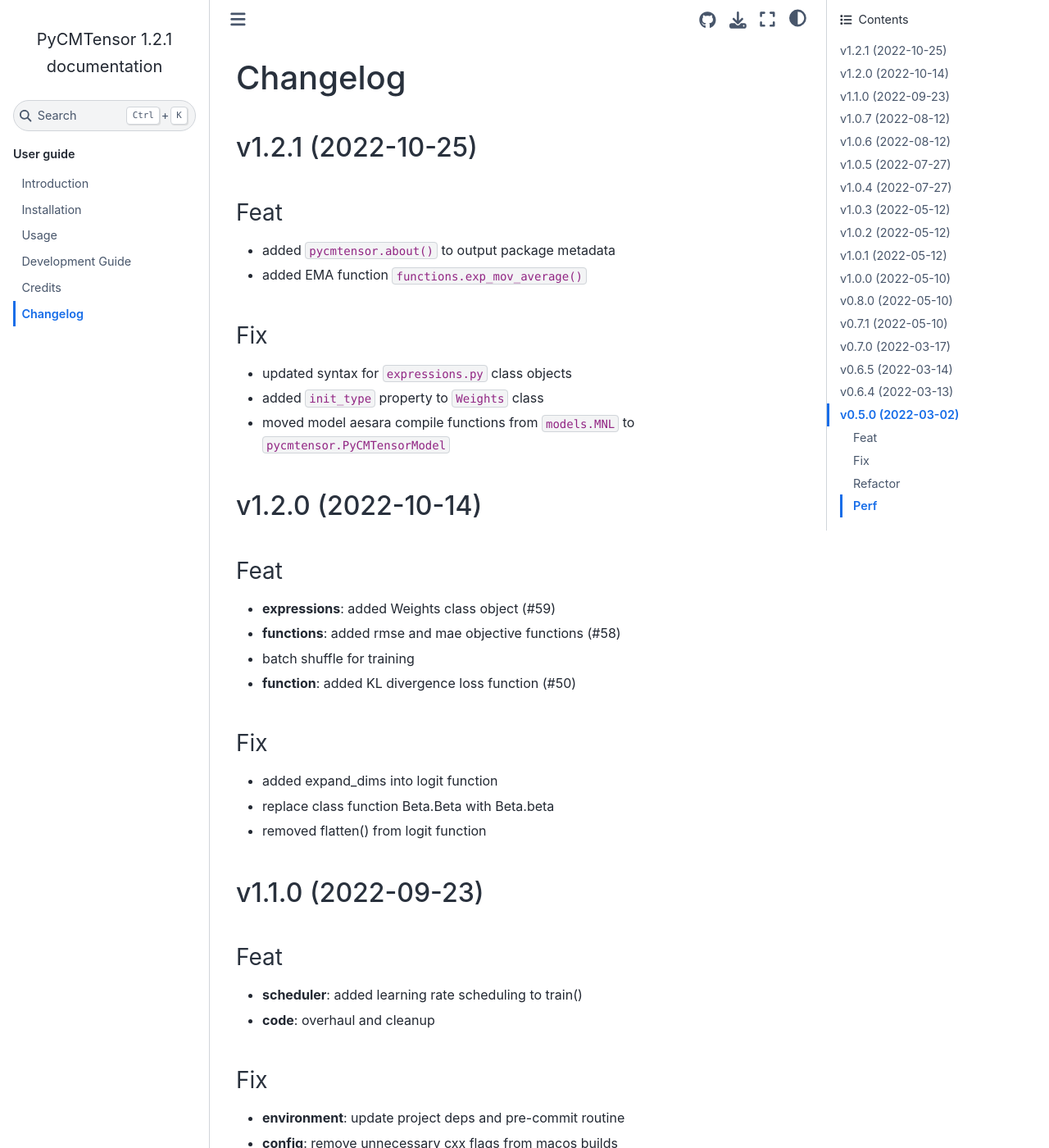
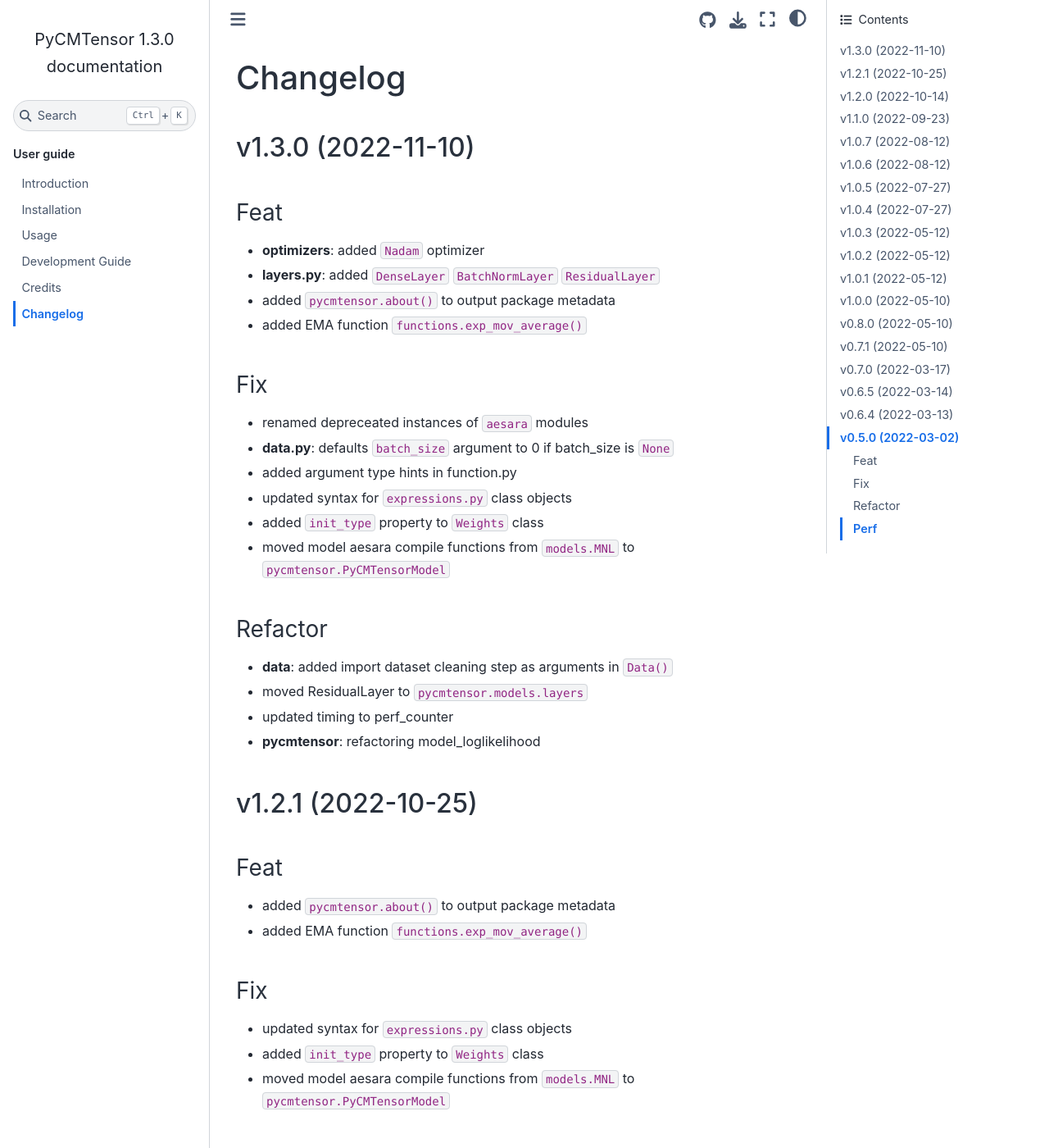
Before and after one commit to mwong009/pycmtensor, a Sphinx documentation site: the page built from docs/changelog.md, in a window 1280 px wide and 1400 px high. Shown: the whole window at 82% size. Built offline with Sphinx 7.4.7 and the Sphinx Book theme 1.1.4, drawn with Linux system fonts in a browser that asks for light colours; pages that are not in the unit, such as notebooks, are missing from menus.

Commit message:
bump: version 1.2.1 → 1.3.0

```diff
--- a/CHANGELOG.md
+++ b/CHANGELOG.md
@@ -1,3 +1,28 @@
+## v1.3.0 (2022-11-10)
+
+### Feat
+
+- **optimizers**: added ``Nadam`` optimizer
+- **layers.py**: added ``DenseLayer`` ``BatchNormLayer`` ``ResidualLayer``
+- added ``pycmtensor.about()`` to output package metadata
+- added EMA function ``functions.exp_mov_average()``
+
+### Fix
+
+- renamed depreceated instances of ``aesara`` modules
+- **data.py**: defaults ``batch_size`` argument to 0 if batch_size is ``None``
+- added argument type hints in function.py
+- updated syntax for ``expressions.py`` class objects
+- added ``init_type`` property to ``Weights`` class
+- moved model aesara compile functions from ``models.MNL`` to ``pycmtensor.PyCMTensorModel``
+
+### Refactor
+
+- **data**: added import dataset cleaning step as arguments in `Data()`
+- moved ResidualLayer to ``pycmtensor.models.layers``
+- updated timing to perf_counter
+- **pycmtensor**: refactoring model_loglikelihood
+
 ## v1.2.1 (2022-10-25)
 
 ### Feat
--- a/docs/conf.py
+++ b/docs/conf.py
@@ -36,9 +36,9 @@
 # the built documents.
 #
 # The short X.Y version.
-version = "1.2.1"
+version = "1.3.0"
 # The full version, including alpha/beta/rc tags.
-release = "1.2.1"
+release = "1.3.0"
 
 # -- General configuration ---------------------------------------------
 
--- a/pycmtensor/__init__.py
+++ b/pycmtensor/__init__.py
@@ -1,7 +1,7 @@
 """Top-level package for PyCMTensor."""
 
 __author__ = """Melvin Wong"""
-__version__ = "1.2.1"
+__version__ = "1.3.0"
 
 import numpy as np
 
--- a/pyproject.toml
+++ b/pyproject.toml
@@ -1,6 +1,6 @@
 [tool.poetry]
 name = "pycmtensor"
-version = "1.2.1"
+version = "1.3.0"
 description = "Python Tensor based package for Deep neural net assisted Discrete Choice Modelling."
 authors = ["Melvin Wong <m.j.w.wong@tue.nl>"]
 license = "MIT License"
@@ -80,7 +80,7 @@
 
 [tool.commitizen]
 name = "cz_conventional_commits"
-version = "1.2.1"
+version = "1.3.0"
 tag_format = "v$version"
 version_files = [
     "pyproject.toml:version",
```
Also changed, not shown: README.md (+3 -3 lines).
